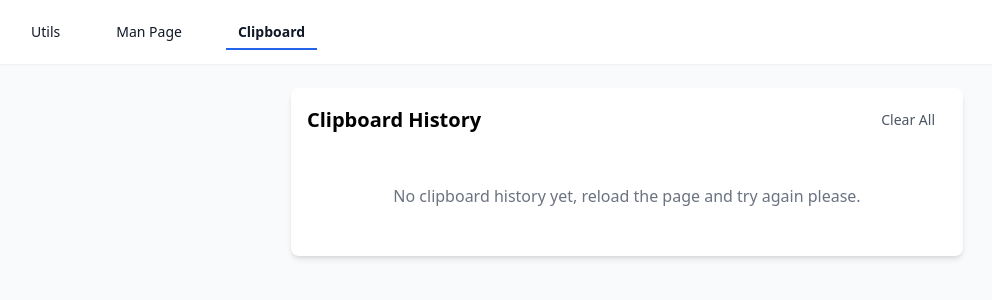
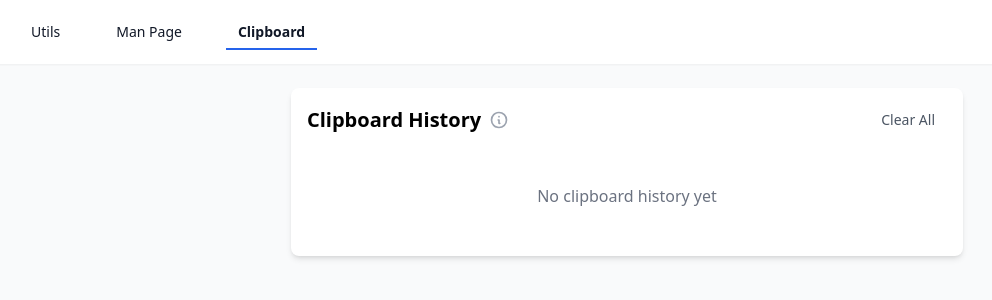
Before and after one commit to baalismlin/MyDevTools, a Vue app: page /clipboard in a window 1280 px wide. Shown: the top 300 px of the page, without its empty margins (13-1005 px from the left). Built offline with nearby package versions, Linux system fonts and the light colour scheme.

Commit message:
Add tooltip for clipboard usage

```diff
--- a/src/components/ClipboardTools/ClipboardHistory.vue
+++ b/src/components/ClipboardTools/ClipboardHistory.vue
@@ -59,10 +59,33 @@
 </script>
 <template>
   <div class="max-w-2xl mx-auto p-4 bg-white rounded-lg shadow-md relative">
-    <div class="flex justify-between items-center mb-4">
-      <h2 class="text-xl font-semibold">Clipboard History</h2>
+    <div class="flex items-center mb-4">
+      <h2 class="text-xl font-semibold mr-2">Clipboard History</h2>
+      <div class="group relative">
+        <svg
+          xmlns="http://www.w3.org/2000/svg"
+          class="h-5 w-5 text-gray-400 cursor-help"
+          fill="none"
+          viewBox="0 0 24 24"
+          stroke="currentColor"
+        >
+          <path
+            stroke-linecap="round"
+            stroke-linejoin="round"
+            stroke-width="2"
+            d="M13 16h-1v-4h-1m1-4h.01M21 12a9 9 0 11-18 0 9 9 0 0118 0z"
+          />
+        </svg>
+        <span
+          class="invisible group-hover:visible opacity-0 group-hover:opacity-100 transition-opacity absolute top-full left-1/2 -translate-x-1/2 mt-2 px-3 py-2 text-sm text-gray-600 bg-white border rounded-lg shadow-lg whitespace-nowrap z-10"
+        >
+          If copied text doesn't appear here,<br />
+          please reload the page and try again.
+        </span>
+      </div>
+
       <button
-        class="px-3 py-1.5 text-sm text-gray-600 hover:text-gray-900 hover:bg-gray-100 rounded-md transition-colors"
+        class="px-3 py-1.5 text-sm text-gray-600 hover:text-gray-900 hover:bg-gray-100 rounded-md transition-colors ml-auto"
         @click="clearHistory"
       >
         Clear All
@@ -135,7 +158,7 @@
         v-if="clipboardItems.length === 0"
         class="text-center text-gray-500 py-8"
       >
-        No clipboard history yet, reload the page and try again please.
+        No clipboard history yet
       </div>
     </div>
   </div>
--- a/vite.config.ts
+++ b/vite.config.ts
@@ -7,7 +7,7 @@ import vueDevTools from 'vite-plugin-vue-devtools'
 // https://vite.dev/config/
 export default defineConfig({
   build: {
-    sourcemap: true,
+    // sourcemap: true,
   },
   plugins: [vue(), vueDevTools()],
   resolve: {
```
